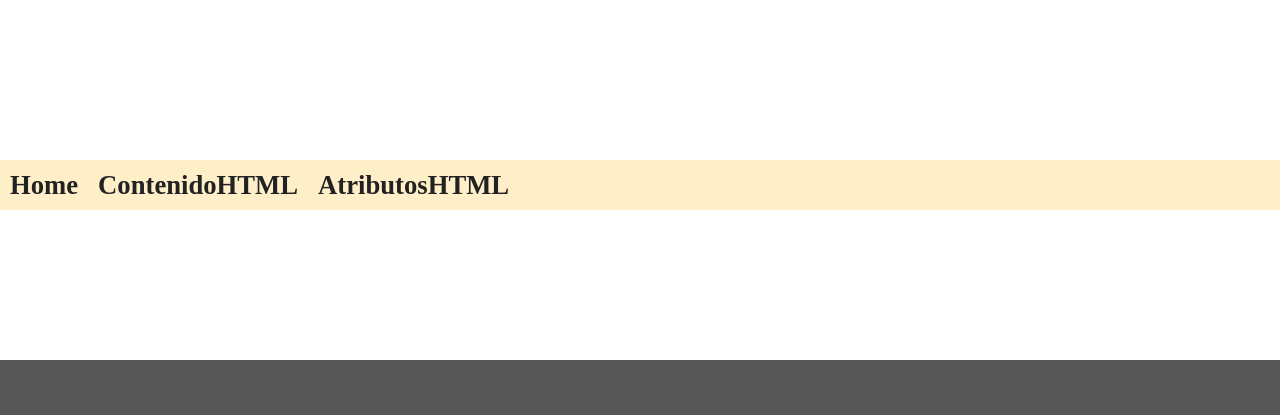
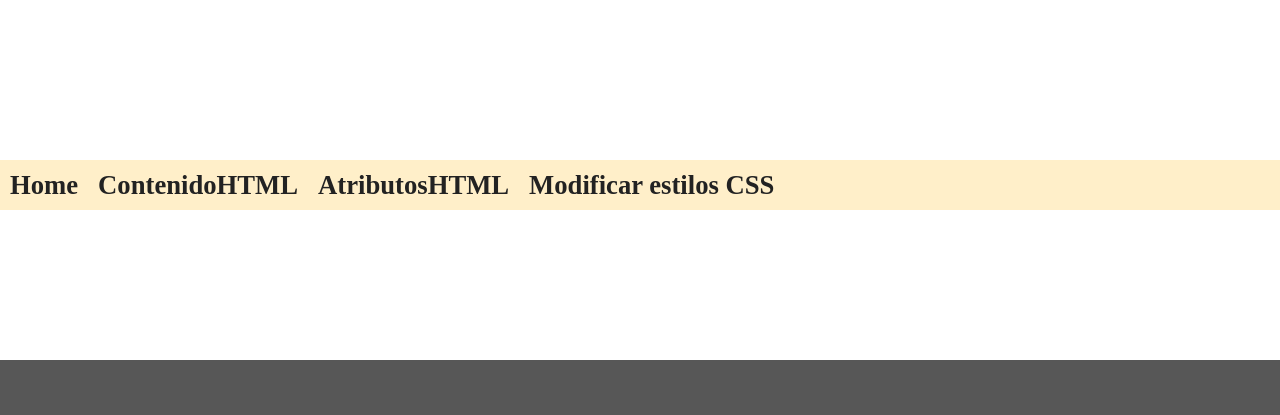
Before and after one commit to iferrer20/gitPages, a website built with Parcel: page index.html in a window 1280 px wide. Shown: the part 240-655 px from the top of the page. Built offline with nearby package versions, Linux system fonts and the light colour scheme; files whose address does not match are found by name.

Commit message:
EstilosCSS en bar

```diff
--- a/index.html
+++ b/index.html
@@ -80,6 +80,7 @@
     <div>Home</div>
     <div>ContenidoHTML</div>
     <div>AtributosHTML</div>
+    <div>Modificar estilos CSS</div>
   </div>
   <footer>
     <h1>Footer</h1>
```
